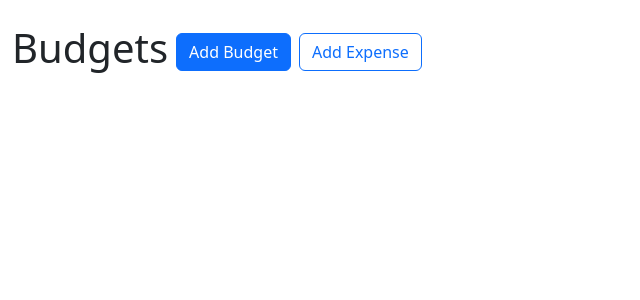
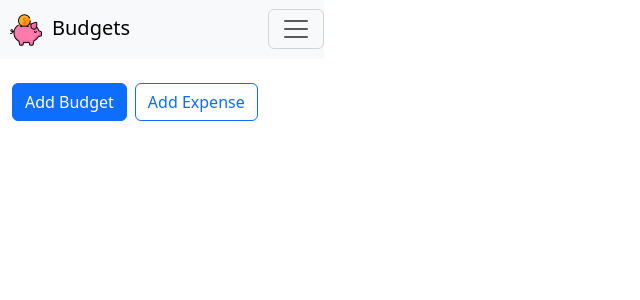
Before and after one commit to HollyBakez/grad-project, a React (Vite) app in the folder client/: page / in a window 1280 px wide. Shown: the top 300 px of the page, without its empty margins (0-640 px from the left). Built offline with nearby package versions, Linux system fonts and the light colour scheme.

Commit message:
Added navbar and logo

```diff
--- a/client/src/App.css
+++ b/client/src/App.css
@@ -6,3 +6,8 @@
   align-items: "flex-start";
 
 }
+
+img {
+  padding-left: 10px;
+  padding-right: 10px;
+}
--- a/client/src/App.tsx
+++ b/client/src/App.tsx
@@ -3,7 +3,8 @@
 import BudgetCard from './components/BudgetCard/BudgetCard';
 import UncategorizedBudgetCard from "./components/UncategorizedBudgetCard/UncategorizedBudgetCard";
 import Container from "react-bootstrap/Container";
-import { Button, Stack} from "react-bootstrap";
+import { Button, Stack, Nav, Navbar, Offcanvas} from "react-bootstrap";
+import Logo from './assets/logo.png'
 import "./App.css";
 
 import { UNCATEGORIZED_BUDGET_ID, useBudgets } from "./components/BudgetsProvider/BudgetsProvider";
@@ -26,9 +27,32 @@
 
   return (
     <>
+        <Navbar key={false} expand={false} className="bg-body-tertiary mb-3">
+          <Navbar.Brand href="#home">
+            <img src={Logo} alt="Logo" />
+              Budgets
+          </Navbar.Brand>
+          <Navbar.Toggle aria-controls="responsive-navbar-nav"/>
+          <Navbar.Offcanvas
+              id={`offcanvasNavbar-expand-${false}`}
+              aria-labelledby={`offcanvasNavbarLabel-expand-${false}`}
+              placement="end"
+            >
+              <Offcanvas.Header closeButton>
+                <Offcanvas.Title id={`offcanvasNavbarLabel-expand-${false}`}>
+                  Budget Tools
+                </Offcanvas.Title>
+              </Offcanvas.Header>
+              <Offcanvas.Body>
+                <Nav className="justify-content-end flex-grow-1 pe-3">
+                  <Nav.Link href="#action1">Home</Nav.Link>
+                  <Nav.Link href="#action2">Link</Nav.Link>
+                </Nav>
+              </Offcanvas.Body>
+          </Navbar.Offcanvas>
+        </Navbar>
         <Container className="my-4" >
-            <Stack direction="horizontal" gap={2} className="mb-4">
-              <h1 className="me-auto" >Budgets</h1>
+              <Stack direction="horizontal" gap={2} className="mb-4">
               <Button variant="primary" onClick={() => setBudgetModal(true)}>
                 Add Budget</Button>
               <Button variant="outline-primary"
```
Also changed, not shown: client/src/assets/logo.png (added).
